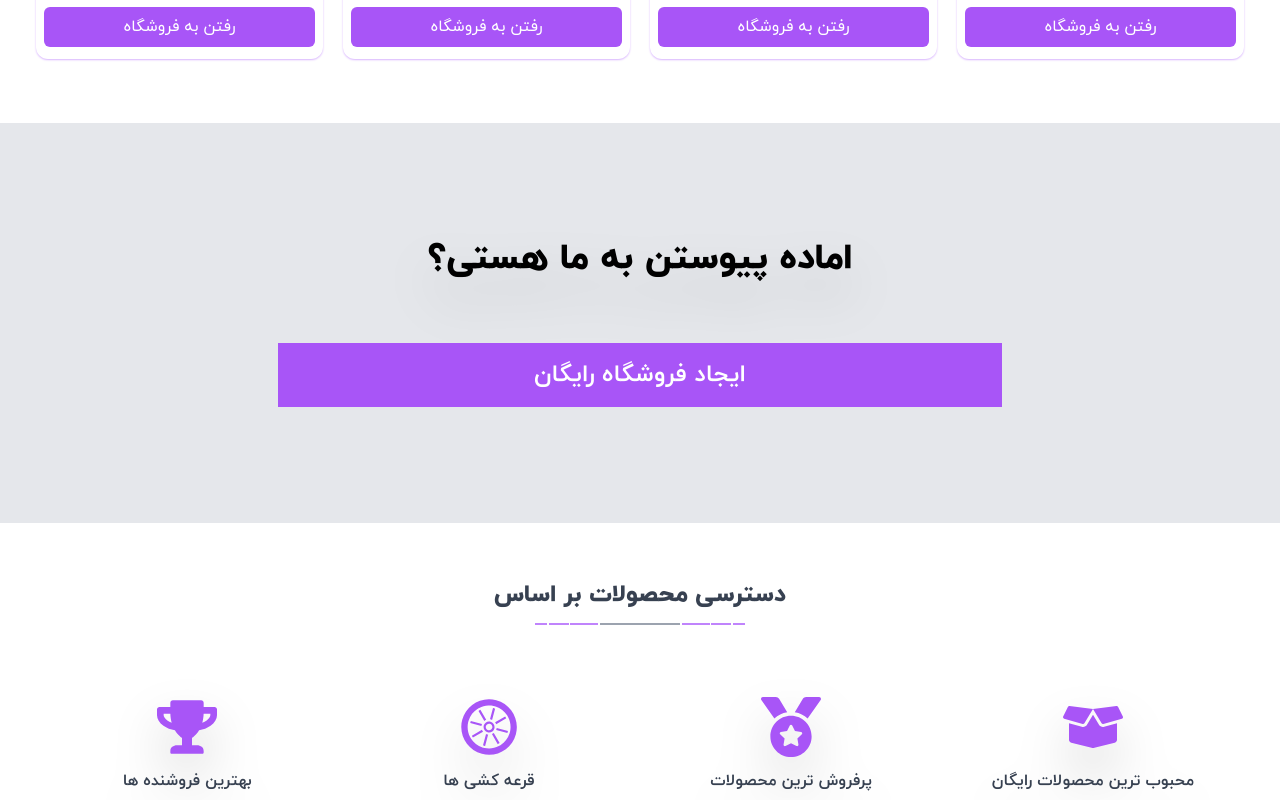
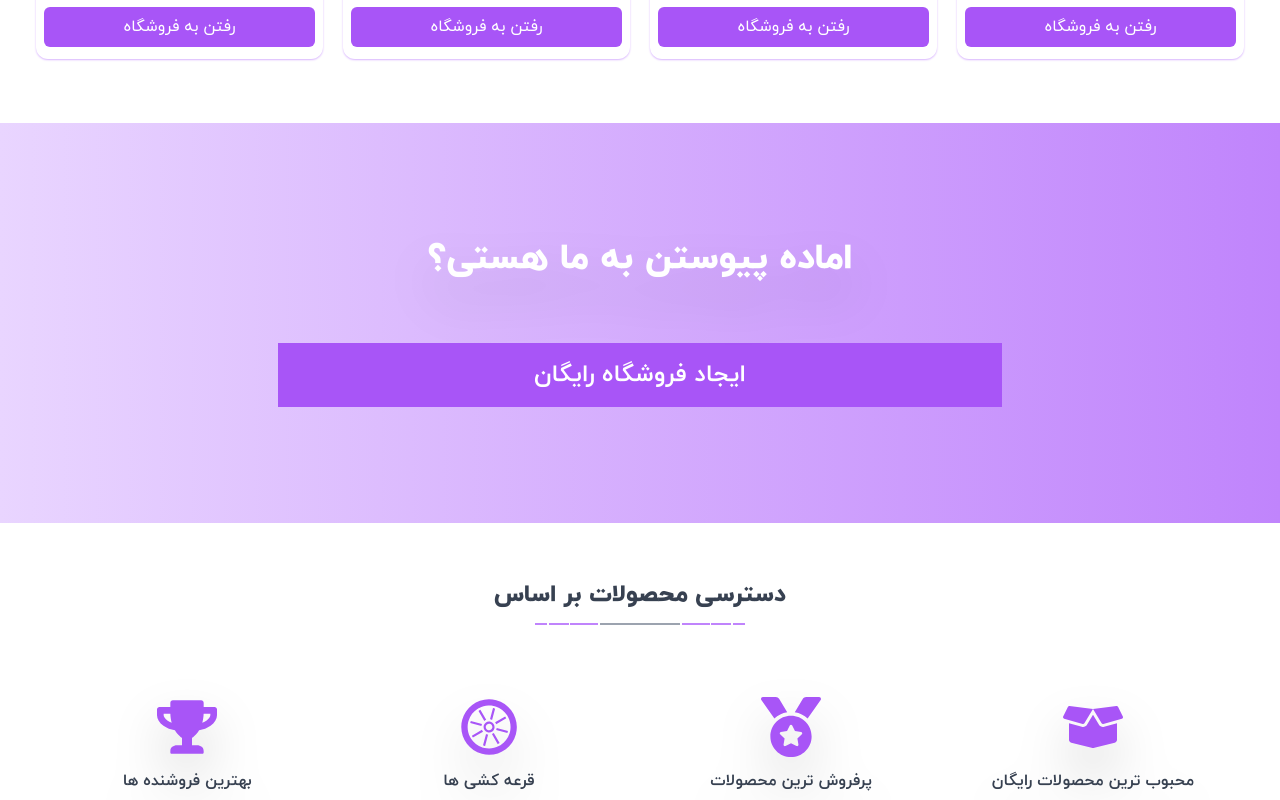
Before and after one commit to mohammadraufzahed/learning-ui, a Next.js app: page / in a window 1280 px wide. Shown: the part 2020-2820 px from the top of the page. Built offline with nearby package versions, Linux system fonts and the light colour scheme.

Commit message:
Make the AnnouncementBox background gradiant

```diff
--- a/components/AnnouncementBox/index.jsx
+++ b/components/AnnouncementBox/index.jsx
@@ -2,8 +2,10 @@ import classes from "./style/index.module.scss";
 
 const AnnouncementBox = ({ title, button }) => {
   return (
-    <div className="bg-gray-200 w-full px-1 py-2 md:px-9 md:py-4 text-center flex flex-col gap-16 h-[50vh] items-center justify-center ">
-      <span className="font-extrabold text-4xl drop-shadow-2xl">{title}</span>
+    <div className="bg-gradient-to-r from-purple-200 to-purple-400 w-full px-1 py-2 md:px-9 md:py-4 text-center flex flex-col gap-16 h-[50vh] items-center justify-center ">
+      <span className="font-extrabold text-4xl drop-shadow-2xl text-white">
+        {title}
+      </span>
       <button className="w-[60%] bg-purple-500 transition-colors duration-300 font-bold text-2xl text-white py-4 hover:bg-purple-700">
         {button}
       </button>
```
